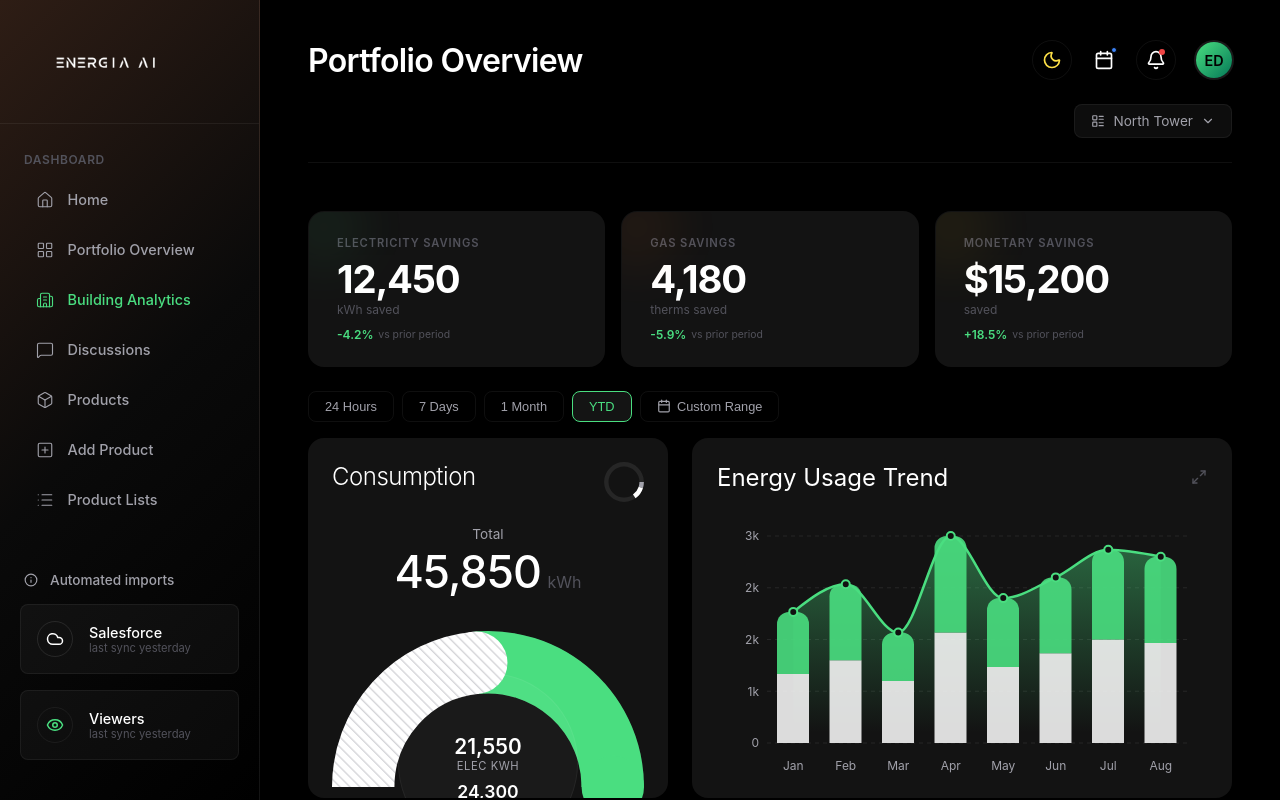
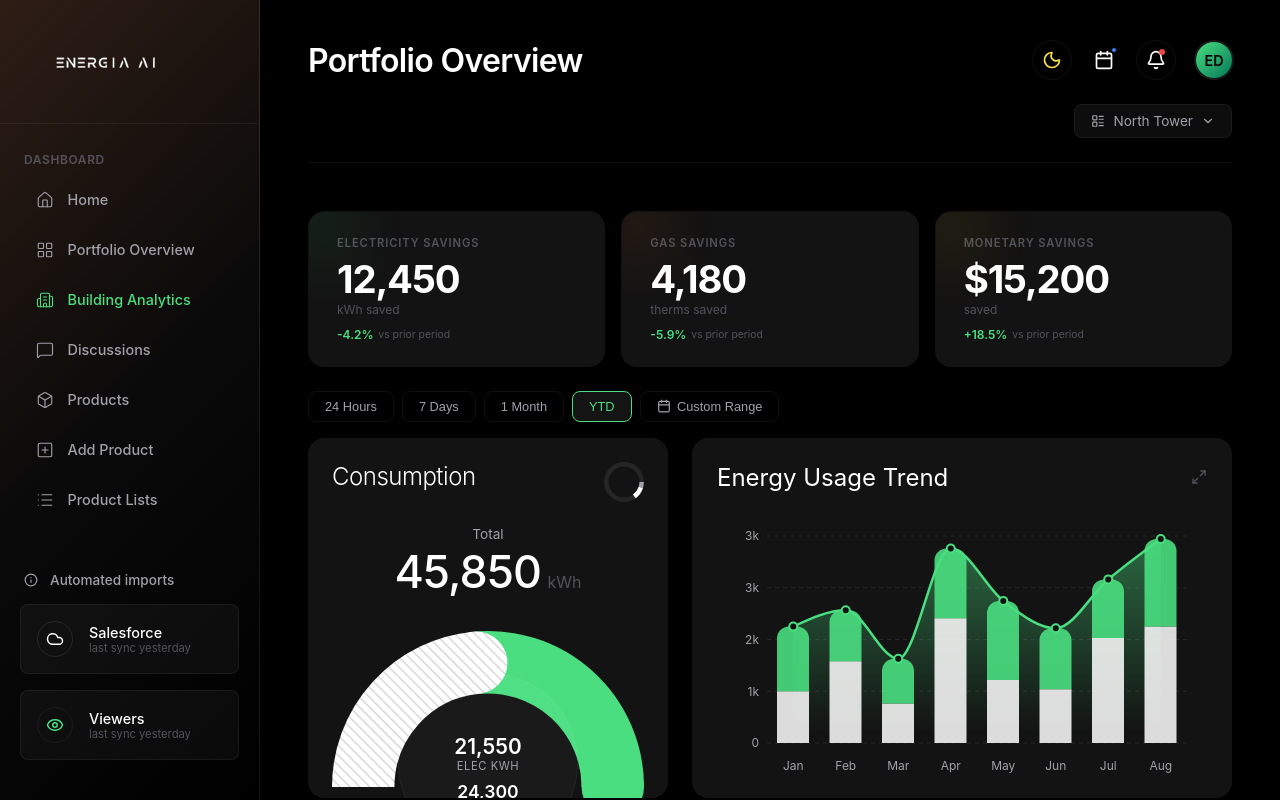
Before and after one commit to edorfanini00/energiaai, a React (Vite) app: page /building in a window 1280 px wide. Built offline with nearby package versions, Linux system fonts and the light colour scheme.

Commit message:
feat: unique per-building monthly data variation for all charts

```diff
--- a/src/components/Building/BuildingView.jsx
+++ b/src/components/Building/BuildingView.jsx
@@ -556,16 +556,53 @@ const buildingProfiles = {
     },
 };
 
-const scaleArr = (arr, mult) => arr.map(d => {
-    const out = { ...d };
-    if (out.elec !== undefined) out.elec = Math.round(out.elec * mult);
-    if (out.gas !== undefined) out.gas = Math.round(out.gas * mult);
-    if (out.total !== undefined) out.total = Math.round(out.total * mult);
-    if (out.val !== undefined) out.val = +(out.val * mult).toFixed(1);
-    if (out.emissions !== undefined) out.emissions = +(out.emissions * mult).toFixed(1);
-    if (out.reduced !== undefined) out.reduced = +(out.reduced * mult).toFixed(1);
-    return out;
-});
+// Per-building per-month variation factors for BuildingView
+// Each building gets unique monthly multipliers so chart shapes differ completely
+const bvVariations = {
+    'North Tower': {
+        elec: [0.85, 1.12, 0.72, 1.28, 0.94, 0.68, 1.15, 1.32, 0.78, 1.05, 0.88, 1.22],
+        gas:  [1.18, 0.76, 1.05, 0.82, 1.30, 0.91, 0.74, 1.15, 1.25, 0.70, 1.08, 0.95],
+        sav:  [0.92, 1.25, 0.70, 1.18, 0.84, 1.35, 0.78, 0.95, 1.28, 1.10, 0.72, 1.05],
+        em:   [1.10, 0.82, 1.25, 0.75, 1.15, 0.88, 1.30, 0.72, 0.95, 1.20, 0.80, 1.05],
+    },
+    'South Center': {
+        elec: [1.25, 0.78, 1.10, 0.68, 1.32, 0.85, 0.72, 1.18, 0.92, 1.28, 0.75, 1.05],
+        gas:  [0.72, 1.28, 0.88, 1.15, 0.70, 1.22, 1.05, 0.80, 1.30, 0.92, 1.12, 0.75],
+        sav:  [1.30, 0.72, 1.15, 0.88, 0.75, 1.25, 1.10, 0.68, 0.95, 1.32, 0.82, 1.20],
+        em:   [0.78, 1.22, 0.70, 1.30, 0.95, 0.82, 1.18, 1.05, 0.72, 1.10, 1.28, 0.85],
+    },
+    'West Complex': {
+        elec: [0.70, 1.30, 0.92, 1.05, 0.78, 1.22, 0.85, 0.72, 1.28, 0.88, 1.15, 0.68],
+        gas:  [1.28, 0.85, 1.20, 0.72, 1.10, 0.78, 1.30, 0.92, 0.70, 1.25, 0.82, 1.15],
+        sav:  [0.75, 1.18, 0.82, 1.30, 1.05, 0.70, 0.92, 1.25, 0.78, 0.88, 1.32, 1.10],
+        em:   [1.20, 0.75, 1.30, 0.88, 0.72, 1.15, 0.82, 1.28, 1.05, 0.70, 0.95, 1.22],
+    },
+    'East Wing': {
+        elec: [1.15, 0.70, 1.28, 0.92, 0.82, 1.05, 1.30, 0.78, 0.85, 1.22, 0.72, 1.18],
+        gas:  [0.82, 1.22, 0.70, 1.28, 0.95, 1.10, 0.75, 1.30, 0.88, 1.05, 0.72, 1.15],
+        sav:  [1.18, 0.85, 1.30, 0.72, 1.10, 0.78, 1.25, 0.70, 1.05, 0.92, 1.28, 0.82],
+        em:   [0.88, 1.15, 0.78, 1.22, 1.05, 0.72, 1.10, 0.82, 1.30, 0.75, 1.25, 0.95],
+    },
+};
+
+const scaleArr = (arr, mult, building, variationKey) => {
+    const vars = bvVariations[building];
+    if (!vars) return arr.map(d => ({ ...d })); // fallback
+    const vArr = variationKey === 'sav' ? vars.sav : variationKey === 'em' ? vars.em : null;
+    return arr.map((d, i) => {
+        const out = { ...d };
+        const vE = vars.elec[i % 12];
+        const vG = vars.gas[i % 12];
+        const vX = vArr ? vArr[i % 12] : 1;
+        if (out.elec !== undefined) out.elec = Math.round(out.elec * mult * vE);
+        if (out.gas !== undefined) out.gas = Math.round(out.gas * mult * vG);
+        if (out.total !== undefined) out.total = (out.elec || 0) + (out.gas || 0);
+        if (out.val !== undefined) out.val = +(out.val * mult * vX).toFixed(1);
+        if (out.emissions !== undefined) out.emissions = +(out.emissions * mult * vX).toFixed(1);
+        if (out.reduced !== undefined) out.reduced = +(out.reduced * mult * vX).toFixed(1);
+        return out;
+    });
+};
 
 /* ═══════════════════════════════════════════
    BuildingView Component
@@ -589,7 +626,7 @@ const BuildingView = () => {
     const bp = buildingProfiles[selectedBuilding];
     const m = bp.mult;
 
-    // Pull period-synced data (scaled per building)
+    // Pull period-synced data (with per-building variation)
     const rawArc = arcDataByPeriod[savingsPeriod];
     const elecVal = Math.round(rawArc.elec * m);
     const gasVal = Math.round(rawArc.gas * m);
@@ -601,9 +638,9 @@ const BuildingView = () => {
     const intX = 120 + 80 * Math.cos(intersectionAngle);
     const intY = 120 - 80 * Math.sin(intersectionAngle);
 
-    const activeTrendData = scaleArr(trendDataByPeriod[savingsPeriod], m);
-    const activeEmissionsData = scaleArr(emissionsDataByPeriod[savingsPeriod], m);
-    const activeSavingsBreakdown = scaleArr(savingsBreakdownByPeriod[savingsPeriod], m);
+    const activeTrendData = scaleArr(trendDataByPeriod[savingsPeriod], m, selectedBuilding, 'trend');
+    const activeEmissionsData = scaleArr(emissionsDataByPeriod[savingsPeriod], m, selectedBuilding, 'em');
+    const activeSavingsBreakdown = scaleArr(savingsBreakdownByPeriod[savingsPeriod], m, selectedBuilding, 'sav');
     const rawEff = efficiencyByPeriod[savingsPeriod];
     const effDelta = bp.effBase - 88; // offset from North Tower baseline
     const activeEfficiency = {
--- a/src/components/Dashboard/PortfolioView.jsx
+++ b/src/components/Dashboard/PortfolioView.jsx
@@ -632,24 +632,61 @@ const PortfolioView = () => {
     const activeBuildingList = mapBuildingsByPeriod[savingsPeriod];
     const filteredBuildings = activeBuildingList.filter(b => b.name.toLowerCase().includes(mapSearch.toLowerCase()) || b.address.toLowerCase().includes(mapSearch.toLowerCase()));
 
-    // Building multipliers (All Buildings = 1.0 / aggregate)
-    const buildingMult = {
-        'All Buildings': 1.0, 'North Tower': 0.28, 'South Center': 0.23, 'West Complex': 0.19, 'East Wing': 0.30
+    // Per-building per-month variation factors (each row = 12 unique monthly multipliers)
+    // These create distinctly different chart shapes per building, not just uniform scaling
+    const buildingVariations = {
+        'All Buildings': null, // use raw data as-is
+        'North Tower': {
+            base: 0.28,
+            // monthly factors: each month varies independently (0.7 to 1.3 relative to base)
+            elec: [0.85, 1.12, 0.72, 1.28, 0.94, 0.68, 1.15, 1.32, 0.78, 1.05, 0.88, 1.22],
+            gas:  [1.18, 0.76, 1.05, 0.82, 1.30, 0.91, 0.74, 1.15, 1.25, 0.70, 1.08, 0.95],
+            sav:  [0.92, 1.25, 0.70, 1.18, 0.84, 1.35, 0.78, 0.95, 1.28, 1.10, 0.72, 1.05],
+            em:   [1.10, 0.82, 1.25, 0.75, 1.15, 0.88, 1.30, 0.72, 0.95, 1.20, 0.80, 1.05],
+        },
+        'South Center': {
+            base: 0.23,
+            elec: [1.25, 0.78, 1.10, 0.68, 1.32, 0.85, 0.72, 1.18, 0.92, 1.28, 0.75, 1.05],
+            gas:  [0.72, 1.28, 0.88, 1.15, 0.70, 1.22, 1.05, 0.80, 1.30, 0.92, 1.12, 0.75],
+            sav:  [1.30, 0.72, 1.15, 0.88, 0.75, 1.25, 1.10, 0.68, 0.95, 1.32, 0.82, 1.20],
+            em:   [0.78, 1.22, 0.70, 1.30, 0.95, 0.82, 1.18, 1.05, 0.72, 1.10, 1.28, 0.85],
+        },
+        'West Complex': {
+            base: 0.19,
+            elec: [0.70, 1.30, 0.92, 1.05, 0.78, 1.22, 0.85, 0.72, 1.28, 0.88, 1.15, 0.68],
+            gas:  [1.28, 0.85, 1.20, 0.72, 1.10, 0.78, 1.30, 0.92, 0.70, 1.25, 0.82, 1.15],
+            sav:  [0.75, 1.18, 0.82, 1.30, 1.05, 0.70, 0.92, 1.25, 0.78, 0.88, 1.32, 1.10],
+            em:   [1.20, 0.75, 1.30, 0.88, 0.72, 1.15, 0.82, 1.28, 1.05, 0.70, 0.95, 1.22],
+        },
+        'East Wing': {
+            base: 0.30,
+            elec: [1.15, 0.70, 1.28, 0.92, 0.82, 1.05, 1.30, 0.78, 0.85, 1.22, 0.72, 1.18],
+            gas:  [0.82, 1.22, 0.70, 1.28, 0.95, 1.10, 0.75, 1.30, 0.88, 1.05, 0.72, 1.15],
+            sav:  [1.18, 0.85, 1.30, 0.72, 1.10, 0.78, 1.25, 0.70, 1.05, 0.92, 1.28, 0.82],
+            em:   [0.88, 1.15, 0.78, 1.22, 1.05, 0.72, 1.10, 0.82, 1.30, 0.75, 1.25, 0.95],
+        },
     };
-    const bm = buildingMult[selectedBuilding] || 1.0;
-    const scaleVal = (v) => Math.round(v * bm);
-    const scaleArr = (arr) => arr.map(d => {
-        const out = { ...d };
-        if (out.elec !== undefined) out.elec = Math.round(out.elec * bm);
-        if (out.gas !== undefined) out.gas = Math.round(out.gas * bm);
-        if (out.total !== undefined) out.total = Math.round(out.total * bm);
-        if (out.val !== undefined) out.val = +(out.val * bm).toFixed(1);
-        if (out.emissions !== undefined) out.emissions = +(out.emissions * bm).toFixed(1);
-        if (out.reduced !== undefined) out.reduced = +(out.reduced * bm).toFixed(1);
-        return out;
-    });
 
-    // Pull period-synced data (scaled per building)
+    const bv = buildingVariations[selectedBuilding];
+    const scaleVal = (v) => bv ? Math.round(v * bv.base) : v;
+    const scaleArr = (arr, variationKey) => {
+        if (!bv) return arr; // All Buildings — raw data
+        return arr.map((d, i) => {
+            const out = { ...d };
+            const vElec = bv.elec[i % bv.elec.length];
+            const vGas = bv.gas[i % bv.gas.length];
+            const vSav = (variationKey === 'sav' ? bv.sav : bv.em)[i % 12];
+            if (out.elec !== undefined) out.elec = Math.round(out.elec * bv.base * vElec);
+            if (out.gas !== undefined) out.gas = Math.round(out.gas * bv.base * vGas);
+            if (out.total !== undefined) out.total = (out.elec || 0) + (out.gas || 0);
+            if (out.val !== undefined) out.val = +(out.val * bv.base * vSav).toFixed(1);
+            if (out.emissions !== undefined) out.emissions = +(out.emissions * bv.base * vSav).toFixed(1);
+            if (out.reduced !== undefined) out.reduced = +(out.reduced * bv.base * vSav).toFixed(1);
+            return out;
+        });
+    };
+
+    // Pull period-synced data (with per-building variation)
     const rawArc = arcDataByPeriod[savingsPeriod];
     const elecVal = scaleVal(rawArc.elec);
     const gasVal = scaleVal(rawArc.gas);
@@ -661,9 +698,9 @@ const PortfolioView = () => {
     const intX = 120 + 80 * Math.cos(intersectionAngle);
     const intY = 120 - 80 * Math.sin(intersectionAngle);
 
-    const activeTrendData = scaleArr(trendDataByPeriod[savingsPeriod]);
-    const activeEmissionsData = scaleArr(emissionsDataByPeriod[savingsPeriod]);
-    const activeSavingsBreakdown = scaleArr(savingsBreakdownByPeriod[savingsPeriod]);
+    const activeTrendData = scaleArr(trendDataByPeriod[savingsPeriod], 'trend');
+    const activeEmissionsData = scaleArr(emissionsDataByPeriod[savingsPeriod], 'em');
+    const activeSavingsBreakdown = scaleArr(savingsBreakdownByPeriod[savingsPeriod], 'sav');
     const rawEff = efficiencyByPeriod[savingsPeriod];
     const effOffsets = { 'All Buildings': 0, 'North Tower': 0, 'South Center': -3, 'West Complex': -9, 'East Wing': 4 };
     const activeEfficiency = {
@@ -671,10 +708,10 @@ const PortfolioView = () => {
         buildings: rawEff.buildings
     };
     const rawSavTotal = savingsTotalByPeriod[savingsPeriod];
-    const activeSavingsTotal = rawSavTotal === '—' ? '—' : '$' + Math.round(parseFloat(rawSavTotal.replace(/[^\d.]/g, '')) * bm).toLocaleString();
+    const activeSavingsTotal = rawSavTotal === '—' ? '—' : '$' + scaleVal(parseFloat(rawSavTotal.replace(/[^\d.]/g, ''))).toLocaleString();
 
     const emBase = { '24h': 16.4, '7d': 45.1, '1m': 182.5, 'ytd': 685.2, 'custom': 0 };
-    const activeEmissionsTotal = emBase[savingsPeriod] === 0 ? '—' : (emBase[savingsPeriod] * bm).toFixed(1);
+    const activeEmissionsTotal = emBase[savingsPeriod] === 0 ? '—' : (bv ? (emBase[savingsPeriod] * bv.base).toFixed(1) : emBase[savingsPeriod].toFixed(1));
 
     const buildingOptions = ['All Buildings', 'North Tower', 'South Center', 'West Complex', 'East Wing'];
     const savingsPeriods = [
```
